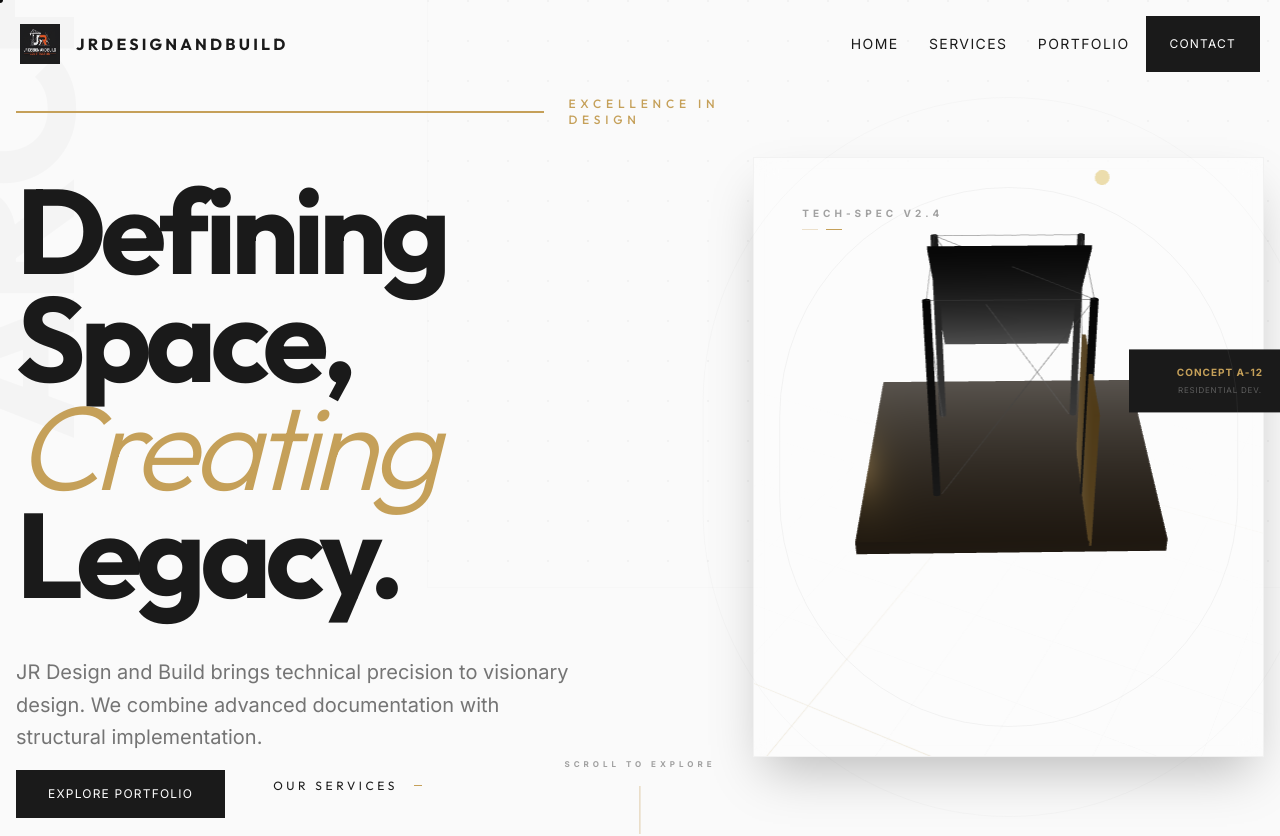
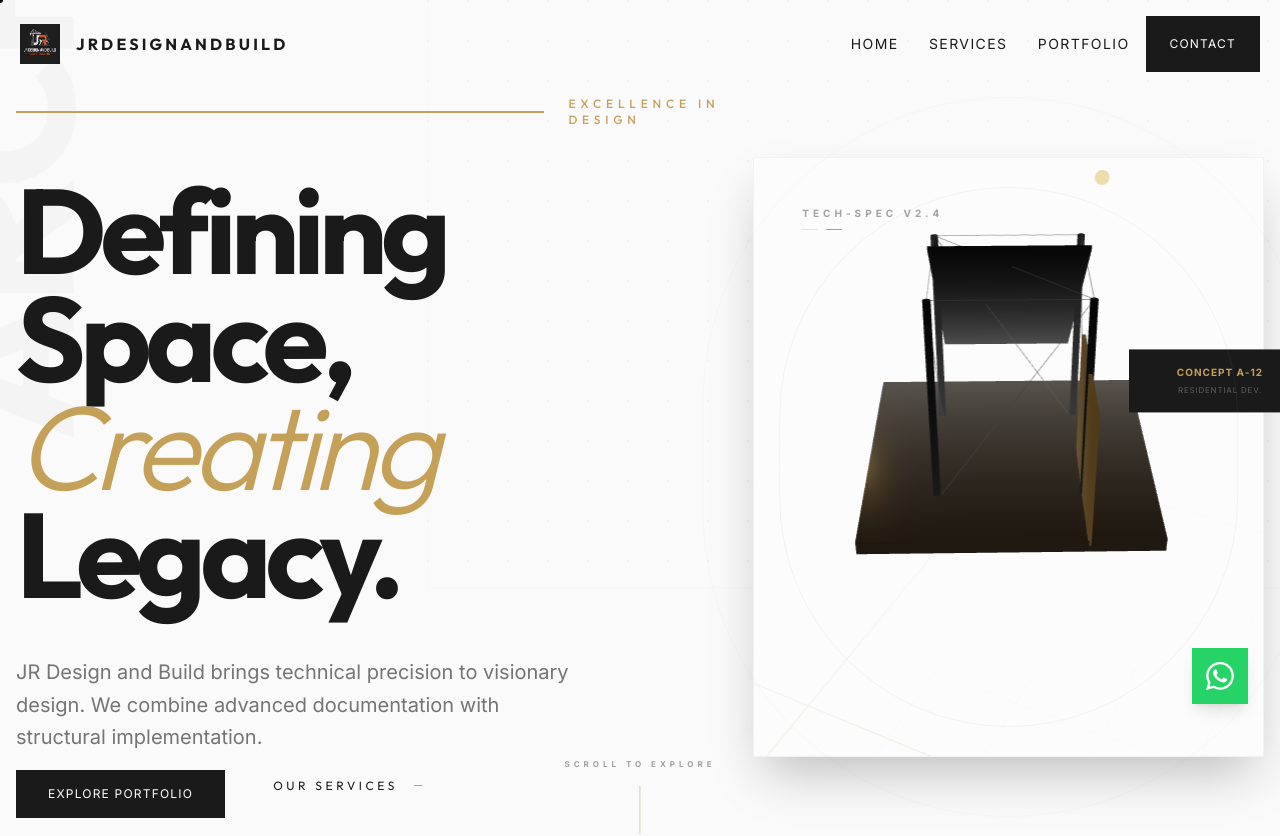
Before and after one commit to Taztahir/Rasak-Architecture-, a React (Vite) app: page / in a window 1280 px wide. Shown: the top 836 px of the page. Built offline with nearby package versions, Linux system fonts and the light colour scheme.

Commit message:
added whatsapp button

```diff
--- a/src/App.tsx
+++ b/src/App.tsx
@@ -9,6 +9,7 @@
 import Footer from './components/Footer';
 import ScrollToTop from './components/ScrollToTop';
 import CustomCursor from './components/CustomCursor';
+import WhatsAppButton from './components/WhatsAppButton';
 
 const App: React.FC = () => {
   return (
@@ -25,6 +26,7 @@
         </main>
         <Footer />
         <ScrollToTop />
+        <WhatsAppButton />
       </div>
     </ReactLenis>
   );
--- /dev/null
+++ b/src/components/WhatsAppButton.tsx
@@ -0,0 +1,44 @@
+import React from 'react';
+import { motion } from 'framer-motion';
+
+const WhatsAppButton: React.FC = () => {
+  const phoneNumber = "2349066791399";
+  const message = "Hello JR Design and Build, I would like to discuss a project.";
+  const encodedMessage = encodeURIComponent(message);
+  const whatsappUrl = `https://wa.me/${phoneNumber}?text=${encodedMessage}`;
+
+  return (
+    <motion.a
+      href={whatsappUrl}
+      target="_blank"
+      rel="noopener noreferrer"
+      initial={{ opacity: 0, scale: 0.8, y: 20 }}
+      animate={{ opacity: 1, scale: 1, y: 0 }}
+      transition={{ delay: 0.5, duration: 0.5 }}
+      className="fixed bottom-96 right-32 md:bottom-96 md:right-32 z-[60] group flex items-center justify-center w-14 h-14 bg-[#25D366] text-white transition-all duration-300 shadow-lg hover:shadow-2xl hover:-translate-y-1"
+      aria-label="Chat with us on WhatsApp"
+    >
+      {/* Technical Corner Accents */}
+      <div className="absolute -top-2 -left-2 w-4 h-4 border-t border-l border-[#25D366] opacity-0 group-hover:opacity-100 transition-opacity duration-300" />
+      <div className="absolute -bottom-2 -right-2 w-4 h-4 border-b border-r border-[#25D366] opacity-0 group-hover:opacity-100 transition-opacity duration-300" />
+
+      <svg
+        viewBox="0 0 24 24"
+        width="28"
+        height="28"
+        fill="currentColor"
+        className="transform group-hover:scale-110 transition-transform duration-300"
+        aria-hidden="true"
+      >
+        <path d="M17.472 14.382c-.297-.149-1.758-.867-2.03-.967-.273-.099-.471-.148-.67.15-.197.297-.767.966-.94 1.164-.173.199-.347.223-.644.075-.297-.15-1.255-.463-2.39-1.475-.883-.788-1.48-1.761-1.653-2.059-.173-.297-.018-.458.13-.606.134-.133.298-.347.446-.52.149-.174.198-.298.298-.497.099-.198.05-.371-.025-.52-.075-.149-.669-1.612-.916-2.207-.242-.579-.487-.5-.669-.51-.173-.008-.371-.01-.57-.01-.198 0-.52.074-.792.372-.272.297-1.04 1.016-1.04 2.479 0 1.462 1.065 2.875 1.213 3.074.149.198 2.096 3.2 5.077 4.487.709.306 1.262.489 1.694.625.712.227 1.36.195 1.871.118.571-.085 1.758-.719 2.006-1.413.248-.694.248-1.289.173-1.413-.074-.124-.272-.198-.57-.347m-5.421 7.403h-.004a9.87 9.87 0 01-5.031-1.378l-.361-.214-3.741.982.998-3.648-.235-.374a9.86 9.86 0 01-1.51-5.26c.001-5.45 4.436-9.884 9.888-9.884 2.64 0 5.122 1.03 6.988 2.898a9.825 9.825 0 012.893 6.994c-.003 5.45-4.437 9.884-9.885 9.884m8.413-18.297A11.815 11.815 0 0012.05 0C5.495 0 .16 5.335.157 11.892c0 2.096.547 4.142 1.588 5.945L.057 24l6.305-1.654a11.882 11.882 0 005.683 1.448h.005c6.554 0 11.89-5.335 11.893-11.893a11.821 11.821 0 00-3.48-8.413Z" />
+      </svg>
+
+      {/* Tooltip Label */}
+      <span className="absolute right-full mr-6 top-1/2 -translate-y-1/2 px-4 py-2 bg-architecture-charcoal text-[10px] uppercase tracking-widest text-[#25D366] whitespace-nowrap opacity-0 group-hover:opacity-100 transition-opacity duration-300 pointer-events-none border border-architecture-silver/10 shadow-xl hidden md:block">
+        Chat with us
+      </span>
+    </motion.a>
+  );
+};
+
+export default WhatsAppButton;
```
